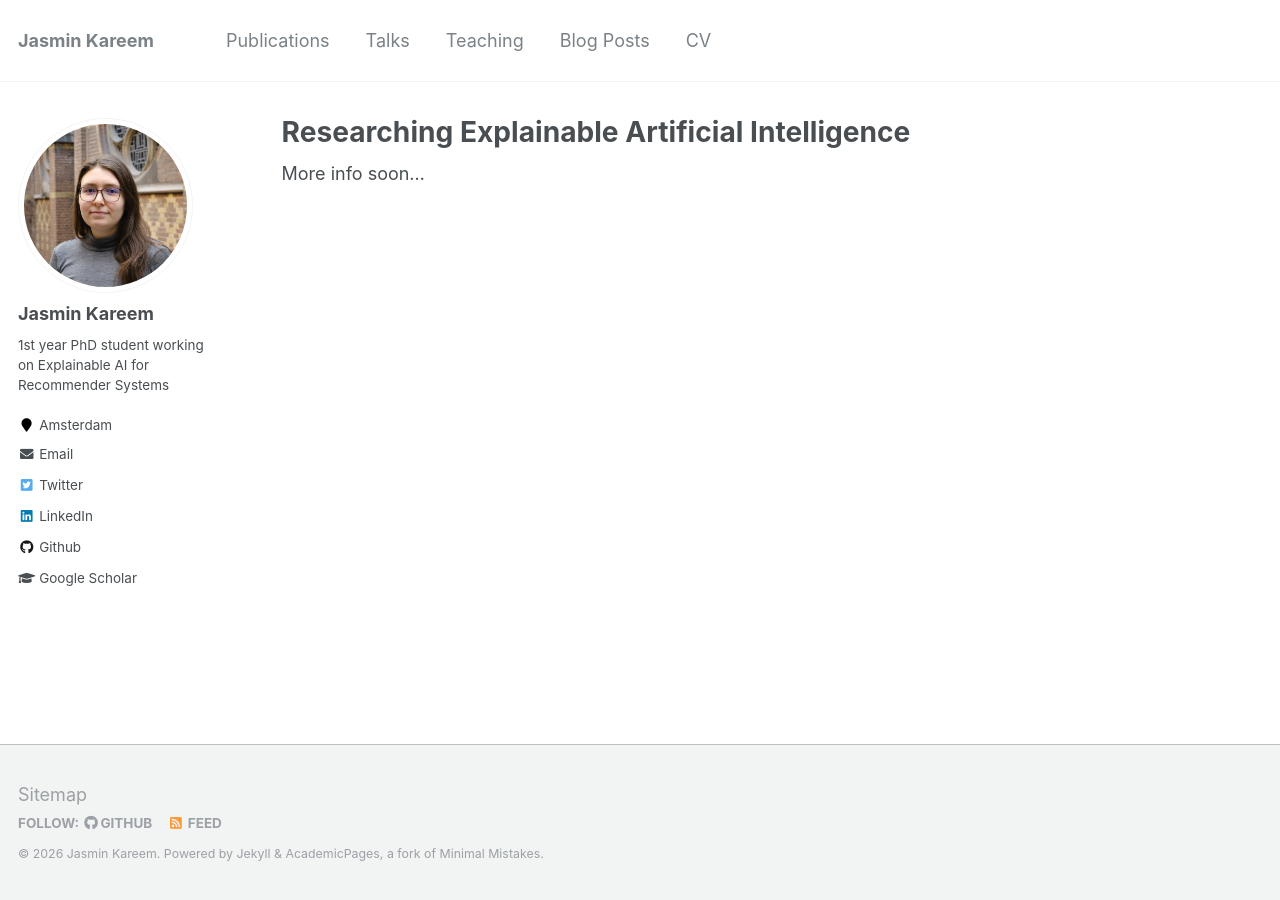
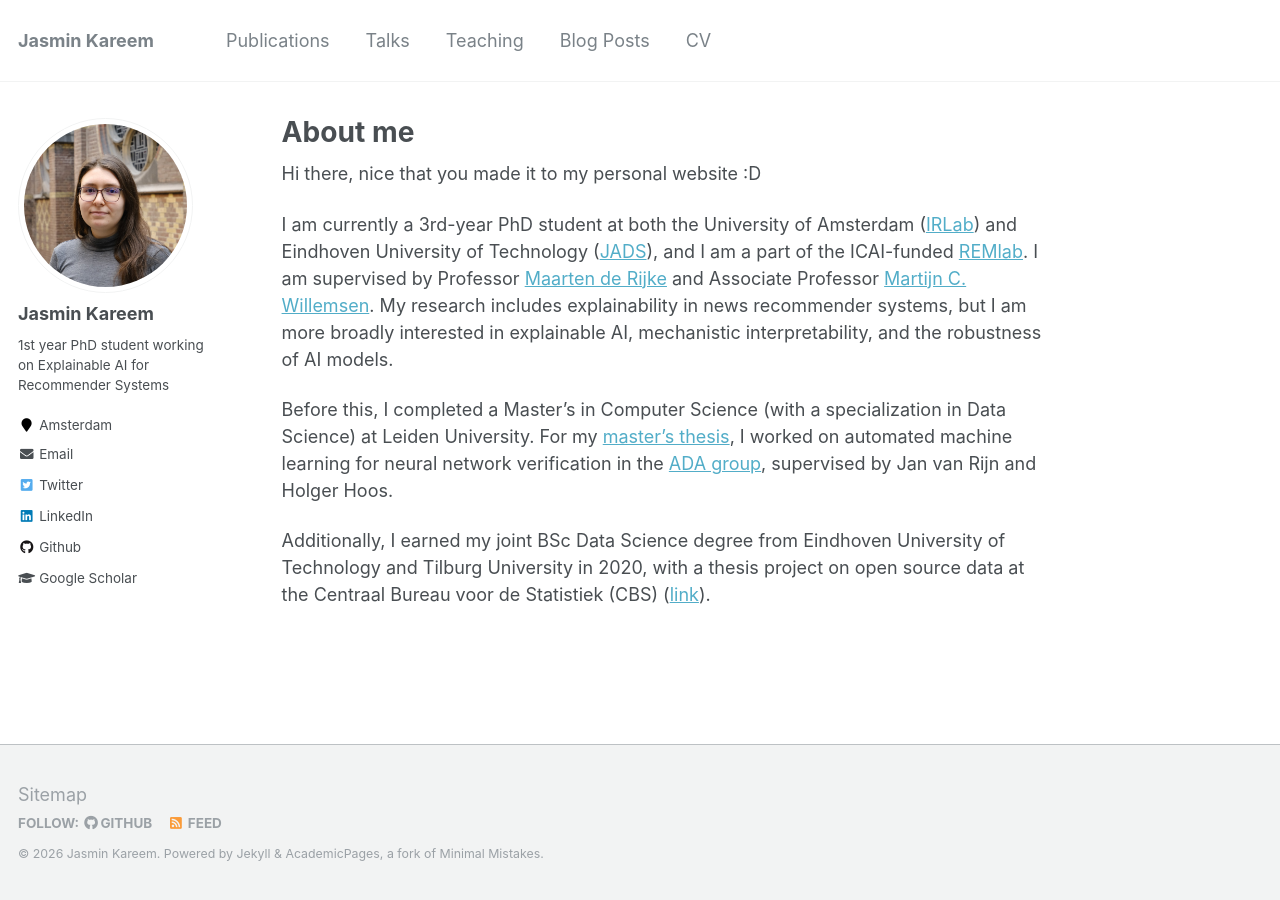
Before and after one commit to jasminkareem/jasminkareem.github.io, a Jekyll site: the page built from _pages/about.md, in a window 1280 px wide. Built offline with Jekyll 4.4.1, drawn with Linux system fonts in a browser that asks for light colours.

Commit message:
Update about.md

```diff
--- a/_pages/about.md
+++ b/_pages/about.md
@@ -1,6 +1,6 @@
 ---
 permalink: /
-title: "Researching Explainable Artificial Intelligence"
+title: "About me"
 excerpt: "About me"
 author_profile: true
 redirect_from:
@@ -8,4 +8,10 @@ redirect_from:
   - /about.html
 ---
 
-More info soon...
+Hi there, nice that you made it to my personal website :D
+
+I am currently a 3rd-year PhD student at both the University of Amsterdam ([IRLab](https://irlab.science.uva.nl/people/)) and Eindhoven University of Technology ([JADS](https://www.jads.nl/researcher/jasmin-kareem/)), and I am a part of the ICAI-funded [REMlab](https://icai.ai/lab/rem-lab-amsterdam/). I am supervised by Professor [Maarten de Rijke](https://staff.fnwi.uva.nl/m.derijke/) and Associate Professor [Martijn C. Willemsen](https://martijnwillemsen.nl/). My research includes explainability in news recommender systems, but I am more broadly interested in explainable AI, mechanistic interpretability, and the robustness of AI models.
+
+Before this, I completed a Master's in Computer Science (with a specialization in Data Science) at Leiden University. For my [master's thesis](https://theses.liacs.nl/pdf/2023-2024-KareemJ.pdf), I worked on automated machine learning for neural network verification in the [ADA group](https://ada.liacs.nl/), supervised by Jan van Rijn and Holger Hoos.
+
+Additionally, I earned my joint BSc Data Science degree from Eindhoven University of Technology and Tilburg University in 2020, with a thesis project on open source data at the Centraal Bureau voor de Statistiek (CBS) ([link](https://research.tue.nl/nl/studentTheses/check-the-facts/)).
```
